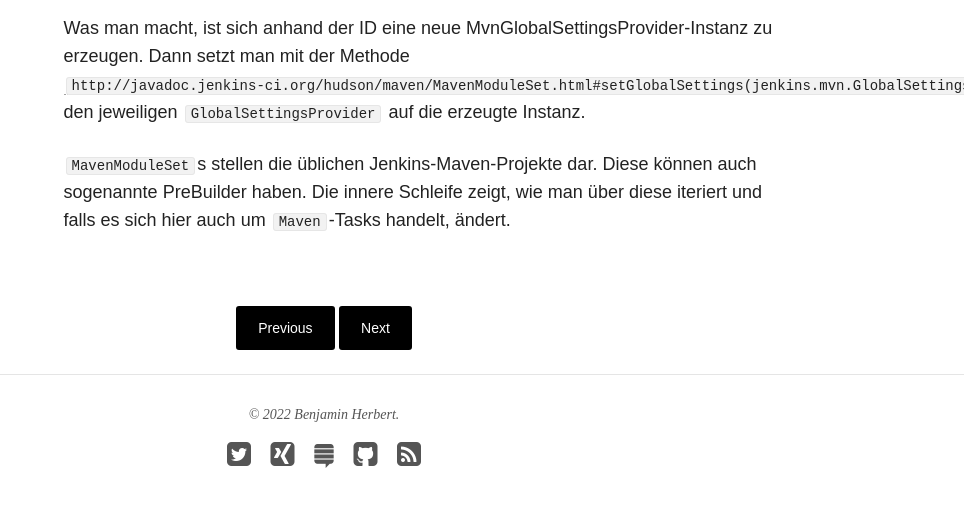
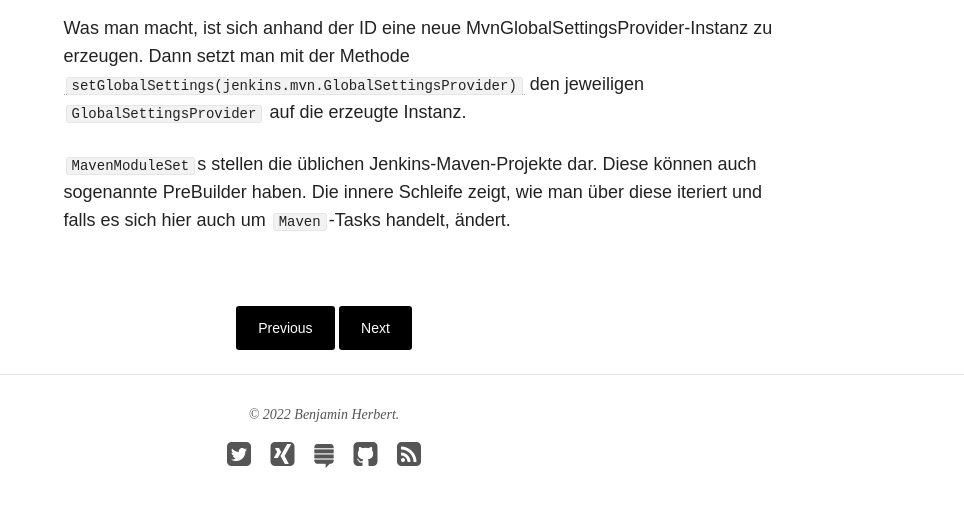
Before and after one commit to BenjaminHerbert/BenjaminHerbert.github.io, a Jekyll site: the page built from _posts/blog/2016-03-18-jenkins-script-maven-settings.md, in a window 1280 px wide and 900 px high, scrolled down 1354 px, cut to the strip 334-841 px from the top of the window. Shown: the whole strip, without its empty margins (316-1280 px from the left). Built offline with Jekyll 4.4.1, drawn with Linux system fonts in a browser that asks for light colours; part of the change alters nothing that is shown.

Commit message:
Update links and shorten Link-Text.

```diff
--- a/_posts/blog/2016-03-18-jenkins-script-maven-settings.md
+++ b/_posts/blog/2016-03-18-jenkins-script-maven-settings.md
@@ -1,7 +1,7 @@
 ---
 layout: post
 title: "Maven settings.xml für alle Jobs ändern"
-modified:
+modified: 2022-04-22
 tags: [jenkins, groovy, script, maven]
 categories: blog
 excerpt:
@@ -31,12 +31,12 @@ Dann wird bei einem Build die auf dem Master konfigurierte Datei auch auf dem Sl
 
 ## Jenkins Jobs nachträglich ändern
 
-Will man _bereits bestehende_ Jobs ändern, so dass eine in Maven konfigurierte `settings.xml` genutzt wird, bietet sich die [Jenkins Script Console](https://wiki.jenkins-ci.org/display/JENKINS/Jenkins+Script+Console) an.
+Will man _bereits bestehende_ Jobs ändern, so dass eine in Maven konfigurierte `settings.xml` genutzt wird, bietet sich die [Jenkins Script Console](https://www.jenkins.io/doc/book/managing/script-console/) an.
 
 Hat man eine `settingsConfigId`, so kann man mit folgendem Groovy-Skript den `SettingsProvider` finden.
 
 {% gist BenjaminHerbert/16aaf0aed1a5fce4ec42 %}
 
-Was man macht, ist sich anhand der ID eine neue MvnGlobalSettingsProvider-Instanz zu erzeugen. Dann setzt man mit der Methode [`http://javadoc.jenkins-ci.org/hudson/maven/MavenModuleSet.html#setGlobalSettings(jenkins.mvn.GlobalSettingsProvider)`](http://javadoc.jenkins-ci.org/hudson/maven/MavenModuleSet.html#setGlobalSettings(jenkins.mvn.GlobalSettingsProvider)) den jeweiligen `GlobalSettingsProvider` auf die erzeugte Instanz.
+Was man macht, ist sich anhand der ID eine neue MvnGlobalSettingsProvider-Instanz zu erzeugen. Dann setzt man mit der Methode [`setGlobalSettings(jenkins.mvn.GlobalSettingsProvider)`](https://javadoc.jenkins.io/plugin/maven-plugin/hudson/maven/MavenModuleSet.html#setGlobalSettings(jenkins.mvn.GlobalSettingsProvider)) den jeweiligen `GlobalSettingsProvider` auf die erzeugte Instanz.
 
 `MavenModuleSet`s stellen die üblichen Jenkins-Maven-Projekte dar. Diese können auch sogenannte PreBuilder haben. Die innere Schleife zeigt, wie man über diese iteriert und falls es sich hier auch um `Maven`-Tasks handelt, ändert.
```
